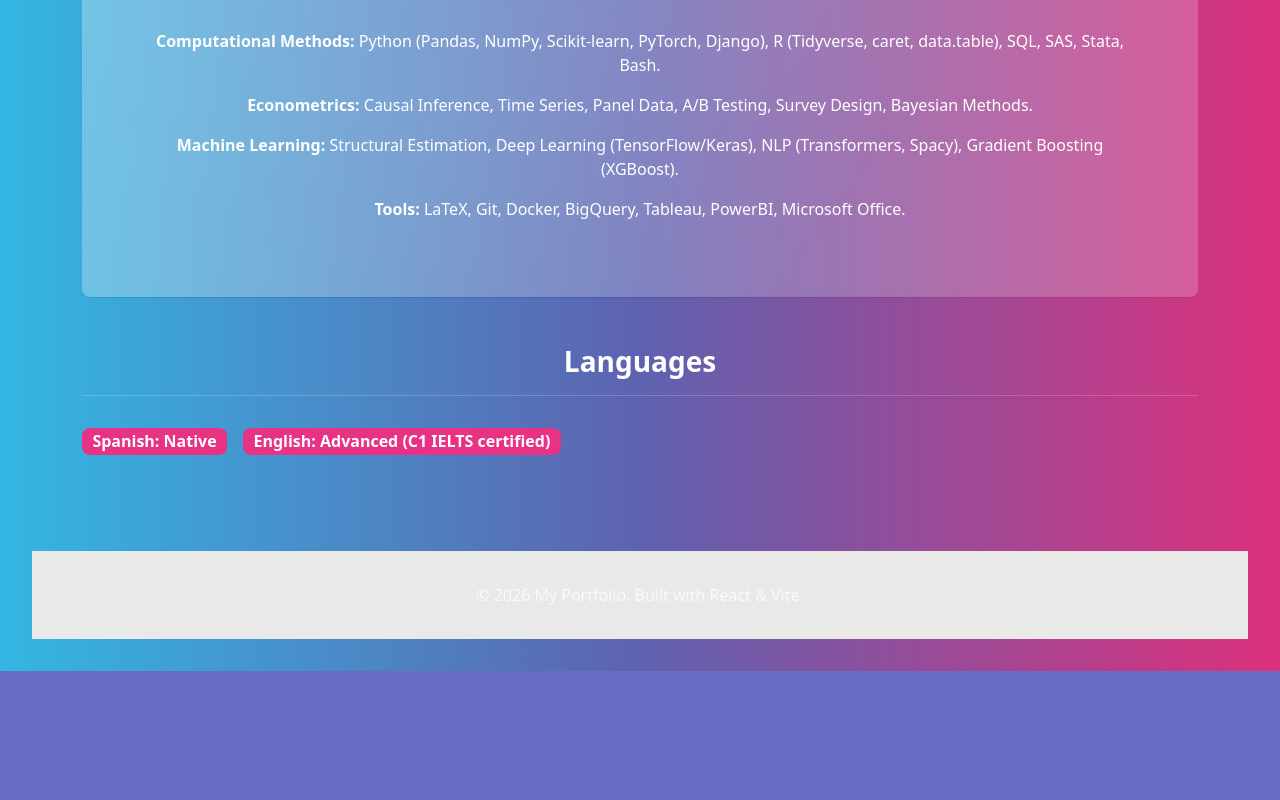
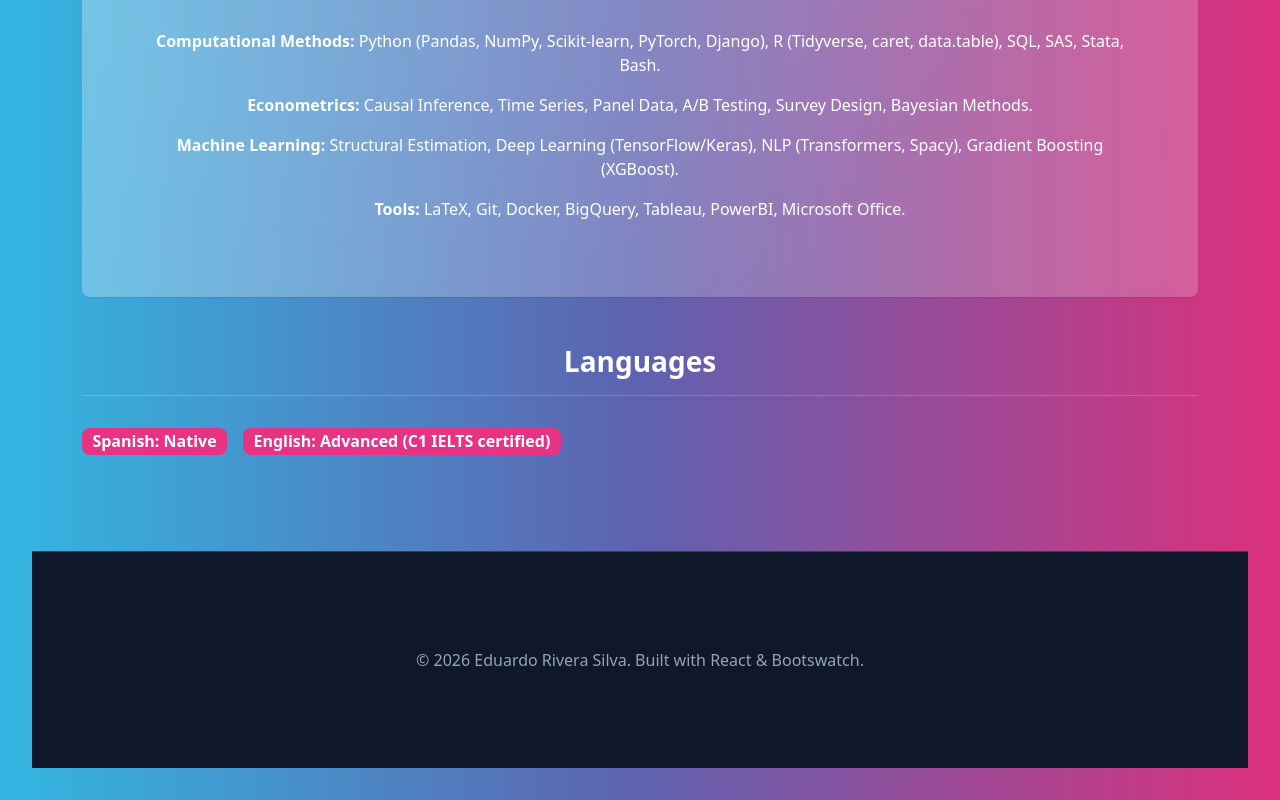
Before and after one commit to e-riveras/e-riveras.github.io, a React (Vite) app: page / in a window 1280 px wide. Shown: the part 8238-9038 px from the top of the page. Before the commit the page ends 8909 px from the top, so only its background shows below. Built offline with nearby package versions, Linux system fonts and the light colour scheme.

Commit message:
Fix footer styling to match theme

```diff
--- a/src/components/Footer.jsx
+++ b/src/components/Footer.jsx
@@ -3,10 +3,10 @@ import { Container } from 'react-bootstrap';
 
 function Footer() {
   return (
-    <footer className="bg-light py-3 mt-auto">
+    <footer className="py-5 mt-auto" style={{ backgroundColor: '#0f172a', borderTop: '1px solid #334155' }}>
       <Container className="text-center">
-        <p className="mb-0 text-muted">
-          © {new Date().getFullYear()} My Portfolio. Built with React & Vite.
+        <p className="mb-0" style={{ color: '#94a3b8' }}>
+          © {new Date().getFullYear()} Eduardo Rivera Silva. Built with React & Bootswatch.
         </p>
       </Container>
     </footer>
```
